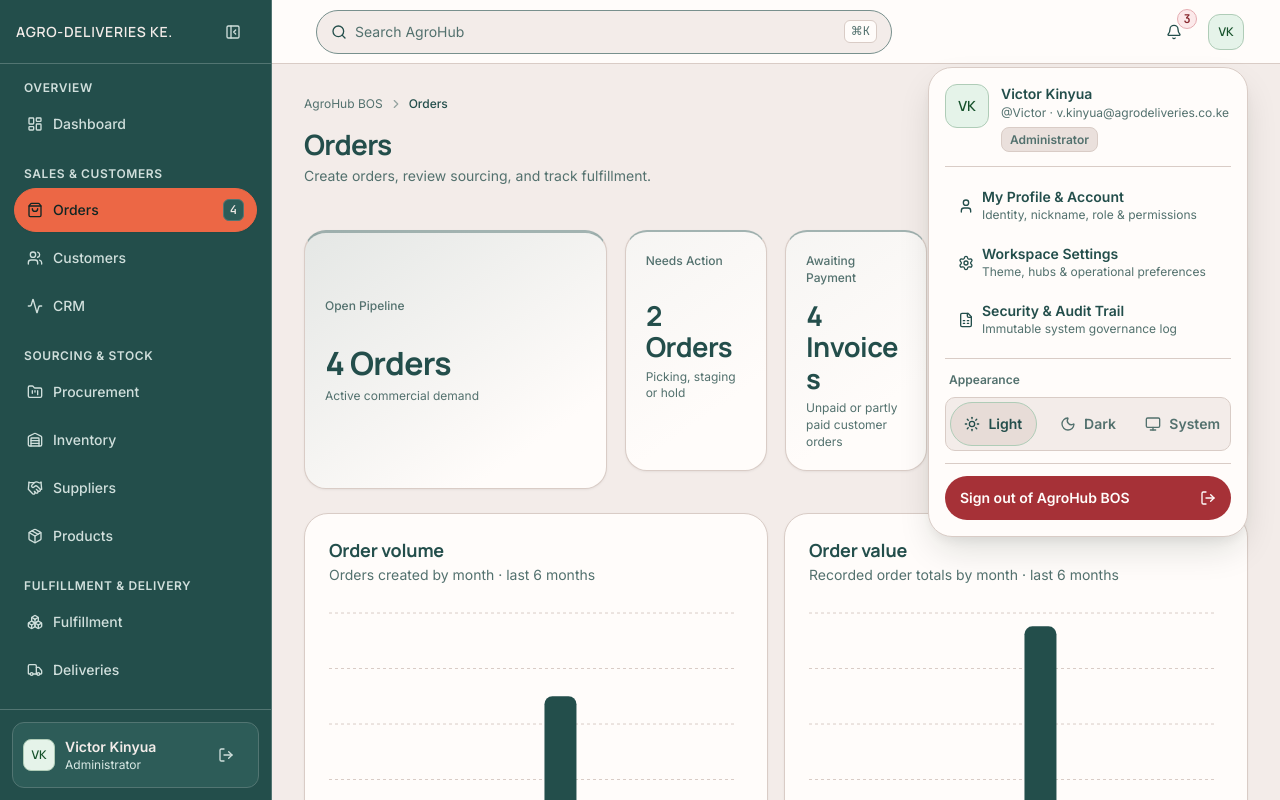
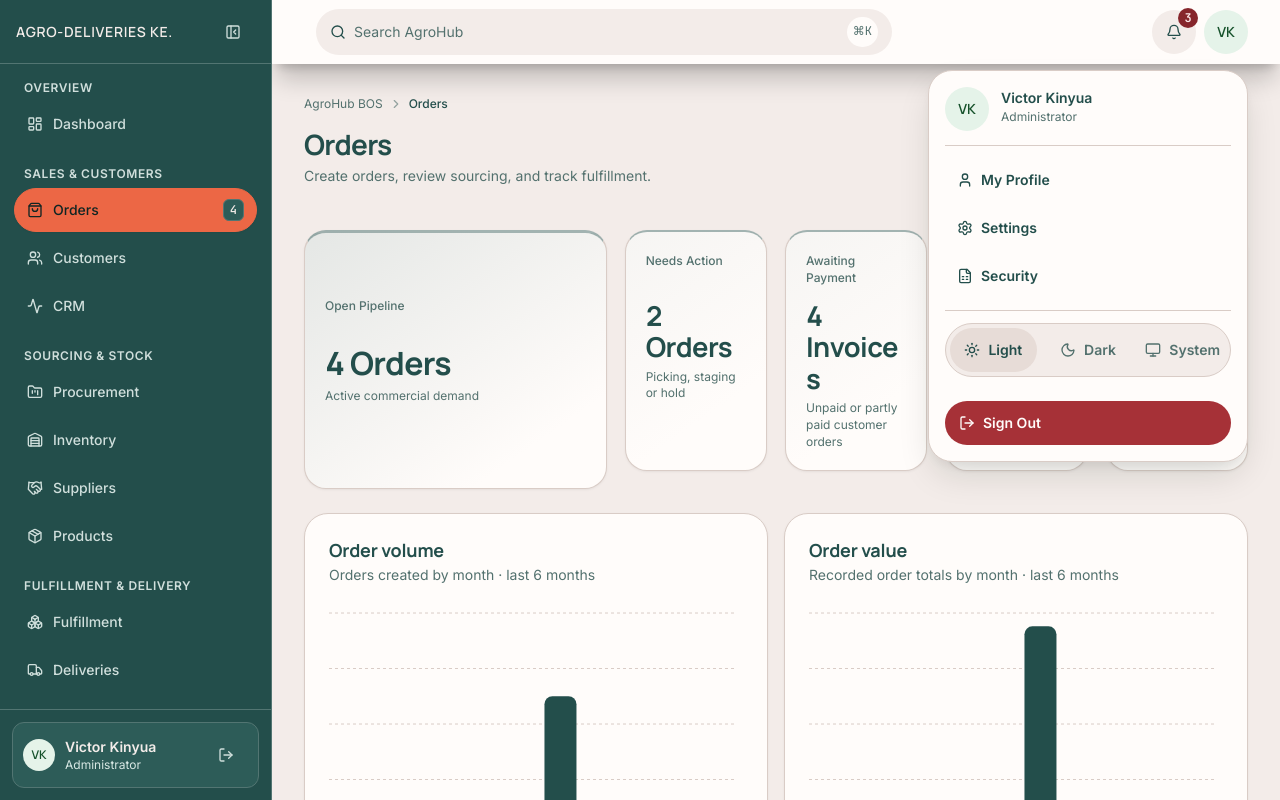
Before and after one commit to BeingKinyua/AgroHub, a Next.js app: page /orders in a window 1280 px wide. Both pictures are taken after a click on the button "Account and Profile Menu". Shown: the top 800 px of the page. Built offline with nearby package versions, Linux system fonts and the light colour scheme.

Commit message:
Changes to the top naviagation bar

```diff
--- a/src/app/globals.css
+++ b/src/app/globals.css
@@ -452,7 +452,6 @@ html {
     justify-content: center;
     gap: 0.5rem;
     padding: 0.5rem 0.875rem;
-    border: 1px solid transparent;
     border-radius: var(--radius-pill);
     font-size: var(--type-body);
     font-weight: 600;
@@ -606,8 +605,7 @@ html {
     gap: 0.375rem;
     max-width: 100%;
     padding: 0.25rem 0.5rem;
-    border: 1px solid;
-    border-radius: var(--radius-small);
+    border-radius: var(--radius-pill);
     font-size: var(--type-meta);
     font-weight: 600;
     line-height: 1.3;
--- a/src/components/layout/AppShell.tsx
+++ b/src/components/layout/AppShell.tsx
@@ -1125,7 +1125,7 @@ export function AppShell({ children }: { children: React.ReactNode }) {
       {/* MAIN INDEPENDENT SCROLL WORKSPACE COLUMN */}
       <div className="flex min-w-0 flex-1 flex-col pb-[calc(3.5rem+env(safe-area-inset-bottom))] md:pb-0">
         {/* STICKY TOP UTILITY HEADER */}
-        <header className="sticky top-0 z-[var(--z-header)] flex h-[var(--header-height)] items-center justify-between gap-2 border-b border-[var(--border-subtle)] bg-[var(--bg-card)] px-3 sm:gap-3 sm:px-6 lg:px-8">
+        <header className="sticky top-0 z-[var(--z-header)] flex h-[var(--header-height)] items-center justify-between gap-2 shadow-xl/20 bg-[var(--bg-card)] px-3 sm:gap-3 sm:px-6 lg:px-8">
           {/* Mobile Menu Trigger (hidden on desktop) */}
           <button
             type="button"
@@ -1143,7 +1143,7 @@ export function AppShell({ children }: { children: React.ReactNode }) {
             <button
               type="button"
               onClick={() => setSearchOpen(true)}
-              className="ui-button ui-button-secondary w-full justify-between bg-[var(--bg-canvas)] px-2.5 font-normal text-[var(--text-secondary)] sm:px-3.5"
+              className="ui-button w-full justify-between bg-[var(--bg-canvas)] px-2.5 font-normal text-[var(--text-secondary)] sm:px-3.5"
             >
               <span className="flex min-w-0 items-center gap-2">
                 <Search
@@ -1152,7 +1152,7 @@ export function AppShell({ children }: { children: React.ReactNode }) {
                 />
                 <span className="truncate">Search AgroHub</span>
               </span>
-              <kbd className="ui-meta hidden shrink-0 rounded-md border border-[var(--border-subtle)] bg-[var(--bg-card)] px-1.5 py-0.5 font-mono-tabular sm:inline-block">
+              <kbd className="ui-meta hidden shrink-0 rounded-full bg-[var(--bg-card)] px-1.5 py-1.5 font-mono-tabular sm:inline-block">
                 ⌘K
               </kbd>
             </button>
@@ -1180,7 +1180,7 @@ export function AppShell({ children }: { children: React.ReactNode }) {
                 aria-controls={
                   notificationsOpen ? "workspace-notifications" : undefined
                 }
-                className="ui-button ui-button-ghost ui-button-icon relative"
+                className="ui-button ui-button-secondary ui-button-icon relative bg-[var(--bg-canvas)]"
               >
                 <Bell
                   aria-hidden="true"
@@ -1189,7 +1189,7 @@ export function AppShell({ children }: { children: React.ReactNode }) {
                 {unreadCount > 0 && (
                   <span
                     aria-hidden="true"
-                    className="absolute -top-0.5 -right-0.5 flex min-h-5 min-w-5 items-center justify-center rounded-full border border-[var(--status-danger-border)] bg-[var(--status-danger-bg)] px-1 font-mono-tabular text-xs font-semibold text-[var(--status-danger-fg)]"
+                    className="absolute -top-0.5 -right-0.5 flex min-h-5 min-w-5 items-center justify-center rounded-full bg-[var(--status-danger-fg)] px-1 font-mono-tabular text-xs font-semibold text-[var(--status-danger-bg)]"
                   >
                     {unreadCount}
                   </span>
@@ -1207,9 +1207,6 @@ export function AppShell({ children }: { children: React.ReactNode }) {
                       <div>
                         <div className="ui-section-title font-semibold text-[var(--text-primary)]">
                           Notifications
-                        </div>
-                        <div className="ui-meta">
-                          Filtered by your RBAC permissions
                         </div>
                       </div>
                       <button
@@ -1296,12 +1293,12 @@ export function AppShell({ children }: { children: React.ReactNode }) {
                 aria-controls={
                   profileMenuOpen ? "workspace-account" : undefined
                 }
-                className="ui-button ui-button-ghost ui-button-icon rounded-full"
+                className="ui-button ui-button-icon rounded-full"
               >
                 <Avatar
                   fullName={currentUser.fullName}
                   avatarUrl={currentUser.avatarUrl}
-                  size="md"
+                  size="lg"
                 />
               </button>
 
@@ -1320,14 +1317,11 @@ export function AppShell({ children }: { children: React.ReactNode }) {
                         size="lg"
                       />
                       <div className="min-w-0 flex-1">
-                        <div className="text-sm font-semibold text-[var(--text-primary)] truncate">
+                        <div className="text-md font-semibold text-[var(--text-primary)] truncate">
                           {currentUser.fullName}
                         </div>
                         <div className="ui-meta truncate">
-                          @{currentUser.nickname} · {currentUser.email}
-                        </div>
-                        <div className="mt-1.5 flex items-center gap-1.5">
-                          <RoleLabel roleName={currentUser.roleName} />
+                          {currentUser.roleName}
                         </div>
                       </div>
                     </div>
@@ -1344,10 +1338,7 @@ export function AppShell({ children }: { children: React.ReactNode }) {
                           className="size-4 shrink-0 text-[var(--brand-accent)]"
                         />
                         <div>
-                          <div>My Profile & Account</div>
-                          <div className="ui-meta font-normal">
-                            Identity, nickname, role & permissions
-                          </div>
+                          <div>My Profile</div>
                         </div>
                       </Link>
                       <Link
@@ -1360,10 +1351,7 @@ export function AppShell({ children }: { children: React.ReactNode }) {
                           className="size-4 shrink-0 text-[var(--brand-accent)]"
                         />
                         <div>
-                          <div>Workspace Settings</div>
-                          <div className="ui-meta font-normal">
-                            Theme, hubs & operational preferences
-                          </div>
+                          <div>Settings</div>
                         </div>
                       </Link>
                       {can("audit.view") && (
@@ -1377,24 +1365,18 @@ export function AppShell({ children }: { children: React.ReactNode }) {
                             className="size-4 shrink-0 text-[var(--brand-accent)]"
                           />
                           <div>
-                            <div>Security & Audit Trail</div>
-                            <div className="ui-meta font-normal">
-                              Immutable system governance log
-                            </div>
+                            <div>Security</div>
                           </div>
                         </Link>
                       )}
                     </div>
 
                     {/* Appearance Section in Profile Menu */}
-                    <div className="pb-3 mb-3 border-b border-[var(--border-subtle)]">
-                      <div className="ui-meta mb-2 px-1 font-semibold">
-                        Appearance
-                      </div>
+                    <div className="pb-3 mb-3">
                       <div
                         role="group"
                         aria-label="Theme Mode"
-                        className="grid grid-cols-3 gap-2 rounded-[var(--radius-control)] border border-[var(--border-subtle)] bg-[var(--bg-canvas)] p-1"
+                        className="grid grid-cols-3 gap-2 rounded-full border border-[var(--border-subtle)] bg-[var(--bg-canvas)] p-1"
                       >
                         <button
                           type="button"
@@ -1442,10 +1424,10 @@ export function AppShell({ children }: { children: React.ReactNode }) {
                         logout();
                         router.push("/login");
                       }}
-                      className="ui-button ui-button-danger w-full justify-between"
+                      className="ui-button ui-button-danger w-full justify-start gap-2"
                     >
-                      <span>Sign out of AgroHub BOS</span>
                       <LogOut aria-hidden="true" className="size-4" />
+                      <span>Sign Out</span>
                     </button>
                   </motion.div>
                 )}
--- a/src/components/ui/primitives.tsx
+++ b/src/components/ui/primitives.tsx
@@ -153,7 +153,9 @@ export function KPI({
         )}
       </div>
       <div className="ui-metric ui-kpi-value mt-2 wrap-break-word">{value}</div>
-      {sublabel && <div className="ui-meta ui-kpi-sublabel mt-1.5">{sublabel}</div>}
+      {sublabel && (
+        <div className="ui-meta ui-kpi-sublabel mt-1.5">{sublabel}</div>
+      )}
     </Card>
   );
 }
@@ -518,10 +520,10 @@ export function Avatar({
     .join("");
 
   const sizeMap = {
-    sm: "w-8 h-8 text-xs rounded-lg",
-    md: "w-9 h-9 text-xs rounded-xl",
-    lg: "w-11 h-11 text-sm rounded-xl",
-    xl: "w-14 h-14 text-base rounded-2xl",
+    sm: "w-8 h-8 text-xs rounded-full",
+    md: "w-9 h-9 text-xs rounded-full",
+    lg: "w-11 h-11 text-sm rounded-full",
+    xl: "w-14 h-14 text-base rounded-full",
   };
 
   if (avatarUrl && !imgFailed) {
@@ -539,7 +541,7 @@ export function Avatar({
   return (
     <div
       aria-label={fullName}
-      className={`ui-tone-success flex shrink-0 select-none items-center justify-center border font-heading font-semibold ${sizeMap[size]} ${className}`}
+      className={`ui-tone-success flex shrink-0 select-none items-center justify-center font-heading font-semibold ${sizeMap[size]} ${className}`}
     >
       {initials}
     </div>
@@ -571,7 +573,8 @@ export function Tooltip({
     setPortalVisible(true);
   };
 
-  const portalTooltip = portal && portalVisible && typeof document !== "undefined"
+  const portalTooltip =
+    portal && portalVisible && typeof document !== "undefined"
       ? createPortal(
           <span
             role="tooltip"
@@ -579,7 +582,8 @@ export function Tooltip({
             style={{
               left: portalPosition.left,
               top: portalPosition.top,
-            transform: side === "right" ? "translateY(-50%)" : "translateX(-50%)",
+              transform:
+                side === "right" ? "translateY(-50%)" : "translateX(-50%)",
             }}
           >
             {label}
@@ -595,14 +599,25 @@ export function Tooltip({
       onMouseEnter={portal ? showPortalTooltip : undefined}
       onMouseLeave={portal ? () => setPortalVisible(false) : undefined}
       onFocusCapture={portal ? showPortalTooltip : undefined}
-      onBlurCapture={portal ? (event) => {
-        if (!event.currentTarget.contains(event.relatedTarget as Node | null) && !event.currentTarget.matches(":hover")) {
+      onBlurCapture={
+        portal
+          ? (event) => {
+              if (
+                !event.currentTarget.contains(
+                  event.relatedTarget as Node | null,
+                ) &&
+                !event.currentTarget.matches(":hover")
+              ) {
                 setPortalVisible(false);
               }
-      } : undefined}
+            }
+          : undefined
+      }
     >
       {children}
-      {portal ? portalTooltip : (
+      {portal ? (
+        portalTooltip
+      ) : (
         <span
           role="tooltip"
           className={`pointer-events-none z-[var(--z-dropdown)] whitespace-nowrap rounded-lg border border-[var(--nav-border)] bg-[var(--nav-bg)] px-2.5 py-1 text-xs font-medium text-[var(--nav-text)] opacity-0 shadow-md transition-opacity group-hover/tooltip:opacity-100 group-focus-within/tooltip:opacity-100 ${
```
Lines whose indentation alone changed are shown as unchanged.
